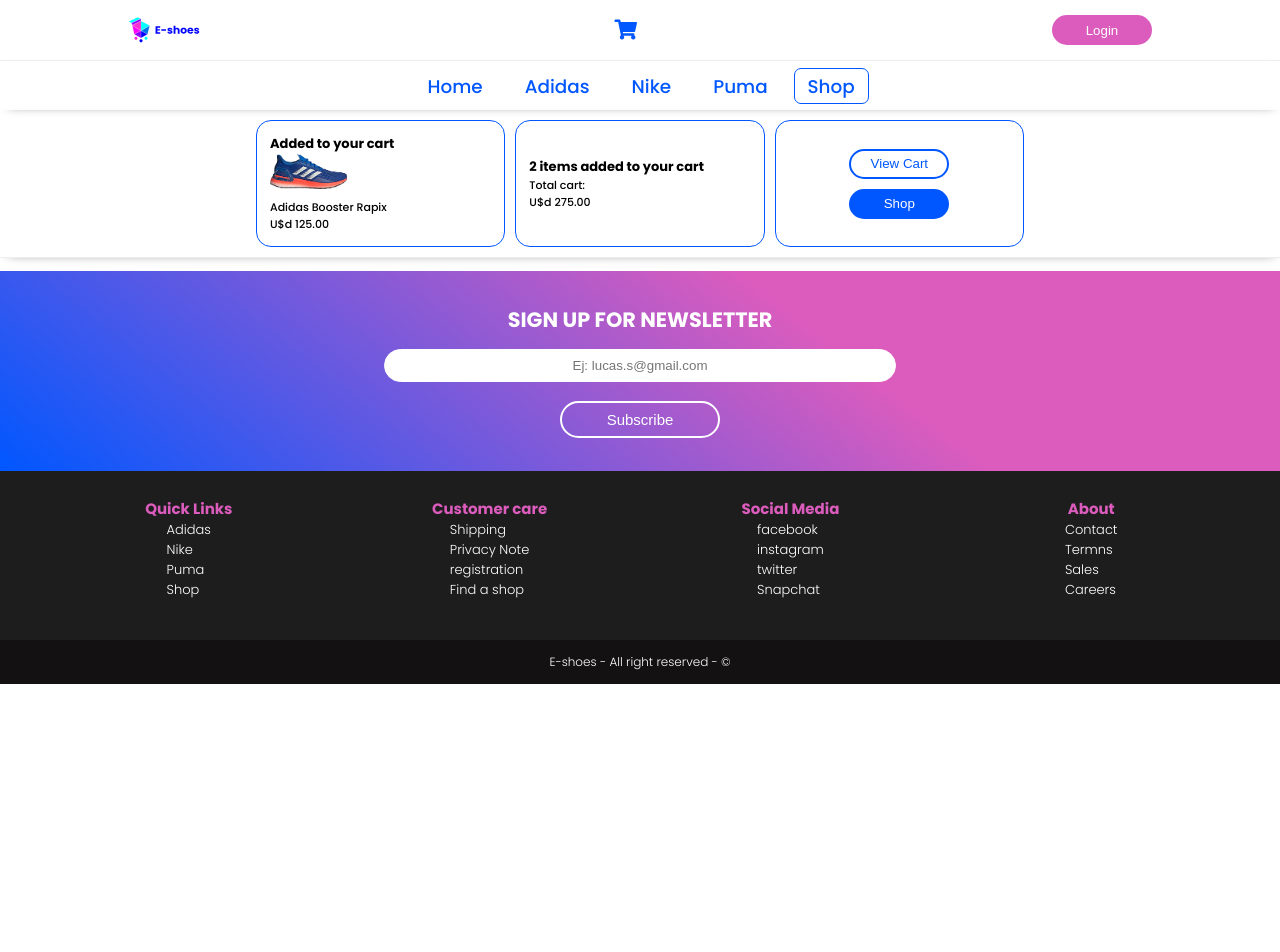
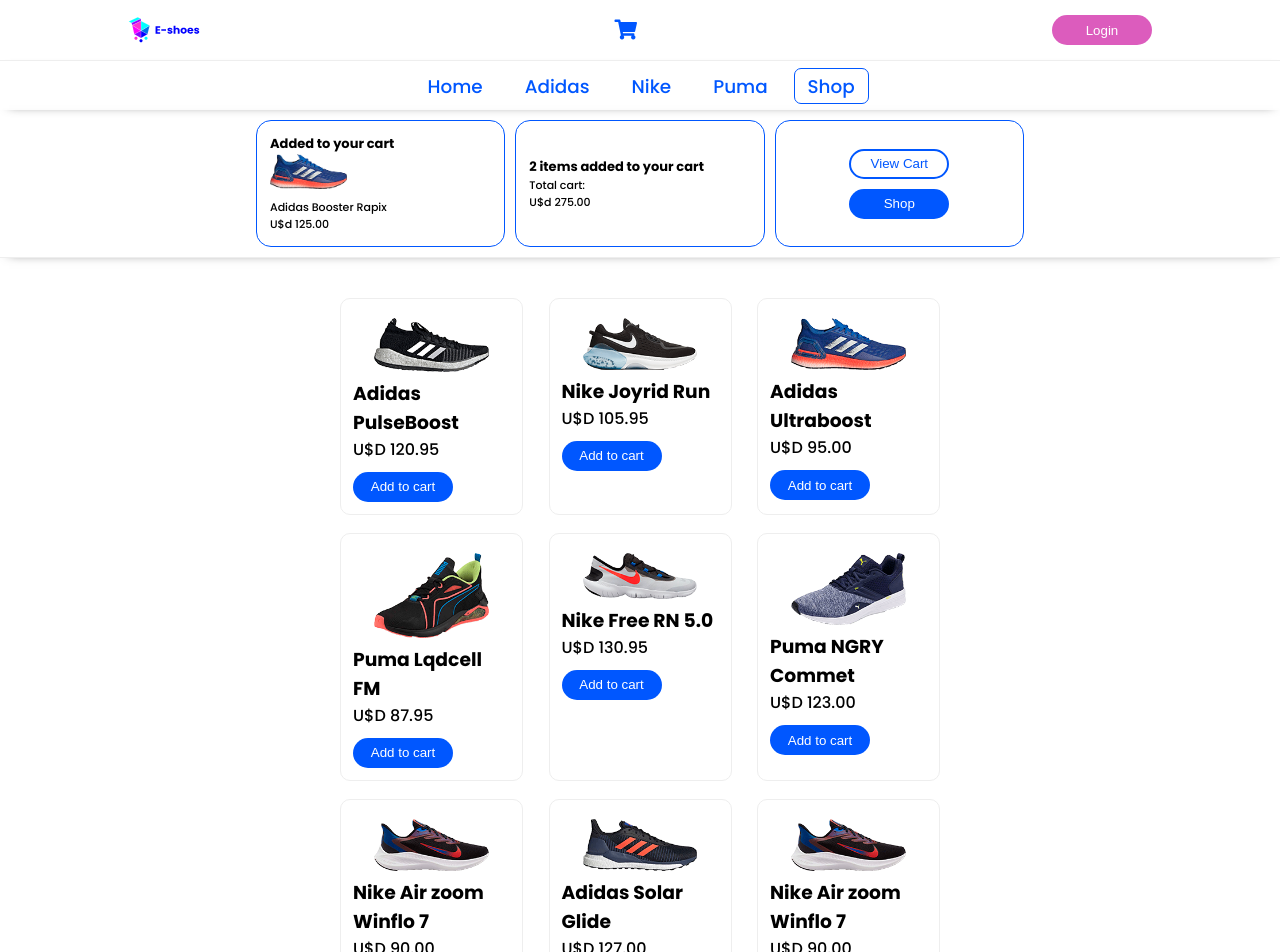
Before and after one commit to lucassingh/coder-shop, a React (Create React App) app: page /shop in a window 1280 px wide. Shown: the top 952 px of the page. Before the commit the page ends 800 px from the top, so only its background shows below. Built offline with nearby package versions, Linux system fonts and the light colour scheme; the HTML template or start-up script is replaced by a standard one.

Commit message:
shop data

```diff
--- a/package.json
+++ b/package.json
@@ -9,6 +9,7 @@
     "node-sass": "^4.14.1",
     "react": "^17.0.1",
     "react-dom": "^17.0.1",
+    "react-hook-form": "^6.12.2",
     "react-router-dom": "^5.2.0",
     "react-scripts": "4.0.1",
     "web-vitals": "^0.2.4"
--- a/src/App.jsx
+++ b/src/App.jsx
@@ -7,6 +7,7 @@
 import Adidas from './pages/adidas/Adidas';
 import Nike from './pages/nike/Nike';
 import Puma from './pages/puma/Puma';
+import Shop from './pages/shop/Shop';
 
 function App() {
   return (
@@ -18,6 +19,7 @@
                         <Route path='/adidas' component={ Adidas }/>
                         <Route path='/nike' component={ Nike }/>
                         <Route path='/puma' component={ Puma }/>
+                        <Route path='/shop' component={ Shop }/>
                     </Switch>
                 <Newsletter/>
                 <Footer/>
--- /dev/null
+++ b/src/components/products/Products.jsx
@@ -0,0 +1,17 @@
+import  React from 'react';
+import { ProductsData } from './ProductsData';
+import Product  from './product/Product';
+
+const Products = () => {
+
+return (
+        <>
+            <div className="section-products">
+                <Product data={ ProductsData }/>
+            </div>
+
+        </>
+    )
+}
+
+export default Products;
--- /dev/null
+++ b/src/components/products/ProductsData.jsx
@@ -0,0 +1,146 @@
+export const ProductsData = [
+    {
+        id: 1,
+        title: 'Adidas PulseBoost',
+        urlImg: 'assets/cards/adidas-1.png',
+        price: 'U$D 120.95'
+    },
+    {
+        id: 2,
+        title: 'Nike Joyrid Run',
+        urlImg: 'assets/cards/nike-1.png',
+        price: 'U$D 105.95'
+    },
+    {
+        id: 3,
+        title: 'Adidas Ultraboost',
+        urlImg: 'assets/cards/adidas-3.png',
+        price: 'U$D 95.00'
+    },
+    {
+        id: 4,
+        title: 'Puma Lqdcell FM',
+        urlImg: 'assets/cards/puma-1.png',
+        price: 'U$D 87.95'
+    },
+    {
+        id: 5,
+        title: 'Nike Free RN 5.0',
+        urlImg: 'assets/cards/nike-2.png',
+        price: 'U$D 130.95'
+    },
+    {
+        id: 6,
+        title: 'Puma NGRY Commet',
+        urlImg: 'assets/cards/puma-3.png',
+        price: 'U$D 123.00'
+    },
+    {
+        id: 7,
+        title: 'Nike Air zoom Winflo 7',
+        urlImg: 'assets/cards/nike-3.png',
+        price: 'U$D 90.00'
+    },
+    {
+        id: 8,
+        title: 'Adidas Solar Glide',
+        urlImg: 'assets/cards/adidas-4.png',
+        price: 'U$D 127.00'
+    },
+    {
+        id: 9,
+        title: 'Nike Air zoom Winflo 7',
+        urlImg: 'assets/cards/nike-3.png',
+        price: 'U$D 90.00'
+    },
+    {
+        id: 10,
+        title: 'Puma NGRY Commet',
+        urlImg: 'assets/cards/puma-3.png',
+        price: 'U$D 123.00'
+    },
+    {
+        id: 11,
+        title: 'Nike Air Zoom Peg',
+        urlImg: 'assets/cards/nike-4.png',
+        price: 'U$D 113.00'
+    },
+    {
+        id: 12,
+        title: 'Puma Cell Magma',
+        urlImg: 'assets/cards/puma-4.png',
+        price: 'U$D 96.00'
+    },
+    {
+        id: 13,
+        title: 'Adidas PulseBoost',
+        urlImg: 'assets/cards/adidas-1.png',
+        price: 'U$D 120.95'
+    },
+    {
+        id: 14,
+        title: 'Nike Joyrid Run',
+        urlImg: 'assets/cards/nike-1.png',
+        price: 'U$D 105.95'
+    },
+    {
+        id: 15,
+        title: 'Adidas Ultraboost',
+        urlImg: 'assets/cards/adidas-3.png',
+        price: 'U$D 95.00'
+    },
+    {
+        id: 16,
+        title: 'Puma Lqdcell FM',
+        urlImg: 'assets/cards/puma-1.png',
+        price: 'U$D 87.95'
+    },
+    {
+        id: 17,
+        title: 'Nike Free RN 5.0',
+        urlImg: 'assets/cards/nike-2.png',
+        price: 'U$D 130.95'
+    },
+    {
+        id: 18,
+        title: 'Puma NGRY Commet',
+        urlImg: 'assets/cards/puma-3.png',
+        price: 'U$D 123.00'
+    },
+    {
+        id: 19,
+        title: 'Nike Air zoom Winflo 7',
+        urlImg: 'assets/cards/nike-3.png',
+        price: 'U$D 90.00'
+    },
+    {
+        id: 20,
+        title: 'Adidas Solar Glide',
+        urlImg: 'assets/cards/adidas-4.png',
+        price: 'U$D 127.00'
+    },
+    {
+        id: 21,
+        title: 'Nike Air zoom Winflo 7',
+        urlImg: 'assets/cards/nike-3.png',
+        price: 'U$D 90.00'
+    },
+    {
+        id: 22,
+        title: 'Puma NGRY Commet',
+        urlImg: 'assets/cards/puma-3.png',
+        price: 'U$D 123.00'
+    },
+    {
+        id: 23,
+        title: 'Nike Air Zoom Peg',
+        urlImg: 'assets/cards/nike-4.png',
+        price: 'U$D 113.00'
+    },
+    {
+        id: 24,
+        title: 'Puma Cell Magma',
+        urlImg: 'assets/cards/puma-4.png',
+        price: 'U$D 96.00'
+    }
+]
--- /dev/null
+++ b/src/components/products/product/Product.jsx
@@ -0,0 +1,26 @@
+import  React from 'react';
+
+
+const Product = (props) => {
+   return (
+       <div className="product-container">
+            { props.data.map((item, index) => {
+                return(
+                    <div key={ index } className="product-card">
+                        <div className="product-card-img">
+                            <img src={item.urlImg} alt="shoe"/>
+                        </div>
+                        <div className="product-card-body">
+                            <h3 className="product-card-title">{ item.title }</h3>
+                            <p>{ item.price }</p>
+
+                            <button className="product-card-button">Add to cart</button>
+                        </div>
+                    </div>
+                )
+            })}
+        </div>
+    )
+}
+
+export default Product;
--- /dev/null
+++ b/src/pages/shop/Shop.jsx
@@ -0,0 +1,12 @@
+import React from 'react'
+import Products from './../../components/products/Products';
+
+function Shop() {
+
+    return (
+        <>
+           <Products/>
+        </>
+    );
+}
+export default Shop;
--- /dev/null
+++ b/src/scss/_product.scss
@@ -0,0 +1,93 @@
+.section-products {
+    width: 100%;
+    display: flex;
+    flex-direction: column;
+    align-items: center;
+    padding: 25px;
+}
+
+.product-container {
+    width: 90%;
+}
+
+.product-card {
+    border: 1px solid #eee;
+    padding: 4%;
+    border-radius: 10px;
+    margin-bottom: 10px;
+}
+
+.product-card:hover {
+    cursor: pointer;
+    -webkit-box-shadow: 1px 3px 11px -8px $box-shadows;
+    -moz-box-shadow: 1px 3px 11px -8px $box-shadows;
+    box-shadow: 1px 3px 11px -8px $box-shadows;
+}
+
+.product-card-img {
+    width: 100%;
+    display: flex;
+    justify-content: center;
+    padding: 15px;
+}
+
+.product-card-img img {
+    width: 80%;
+}
+
+.product-card-button {
+    width: 100px;
+    outline: none;
+    background: #0057ff;
+    color:  #fff;
+    border-radius: 50px;
+    border: none;
+    padding: 0;
+    height: 30px;
+    margin: 10px 0 10px 0px;
+}
+
+.product-card-button:hover {
+    width: 100px;
+    outline: none;
+    background: #dc5cbd;
+    color:  #fff;
+    border-radius: 50px;
+    cursor: pointer;
+    padding: 0;
+    height: 30px;
+}
+
+@media screen and (min-width: 768px) {
+
+    .product-container {
+        display: flex;
+        flex-wrap: wrap;
+        justify-content: space-between;
+    }
+
+    .product-card {
+        width: 30.5%;
+        padding: 2%;
+        margin-bottom: 3%;
+        flex: none;
+    }
+
+    .product-card-img {
+        padding: 7px;
+    }
+
+    .product-card-button {
+        margin: 10px 0 0px 0px;
+    }
+}
+
+@media screen and (min-width: 1200px) {
+    .section-products {
+        padding: 40px;
+    }
+
+    .product-container {
+        width: 50%;
+    }
+}
--- a/src/scss/index.scss
+++ b/src/scss/index.scss
@@ -3,10 +3,11 @@
 @import './nav-var';
 @import './_slider';
 @import './card';
-@import 'banner';
+@import './banner';
 @import './newsletter';
 @import './cart-widget';
 @import './footer';
 @import './adidas';
-@import 'nike.scss';
-@import 'puma.scss';
+@import './nike.scss';
+@import './puma.scss';
+@import './product.scss';
```
Also changed, not shown: 2 other files (tests, documents, lock files or other folders).
